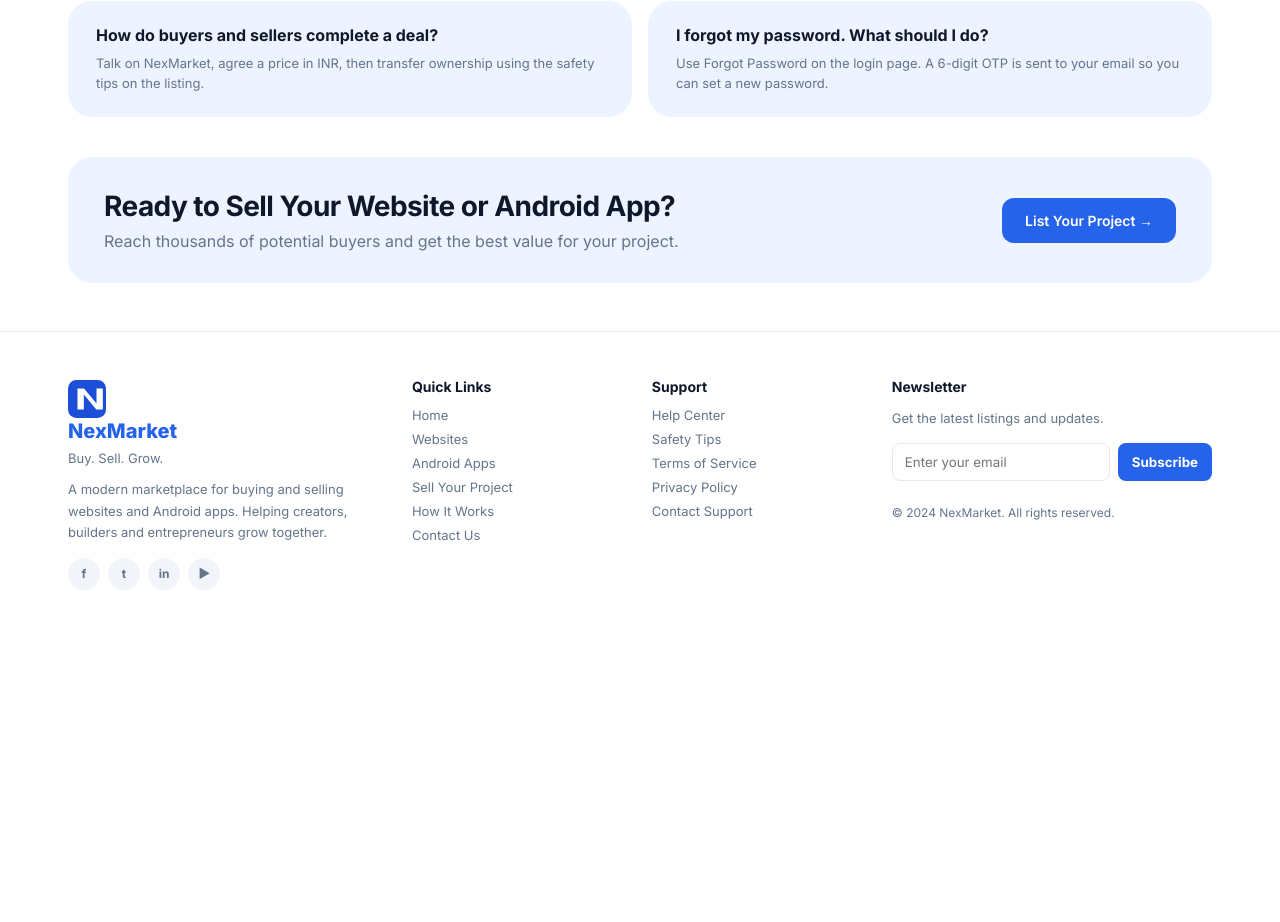
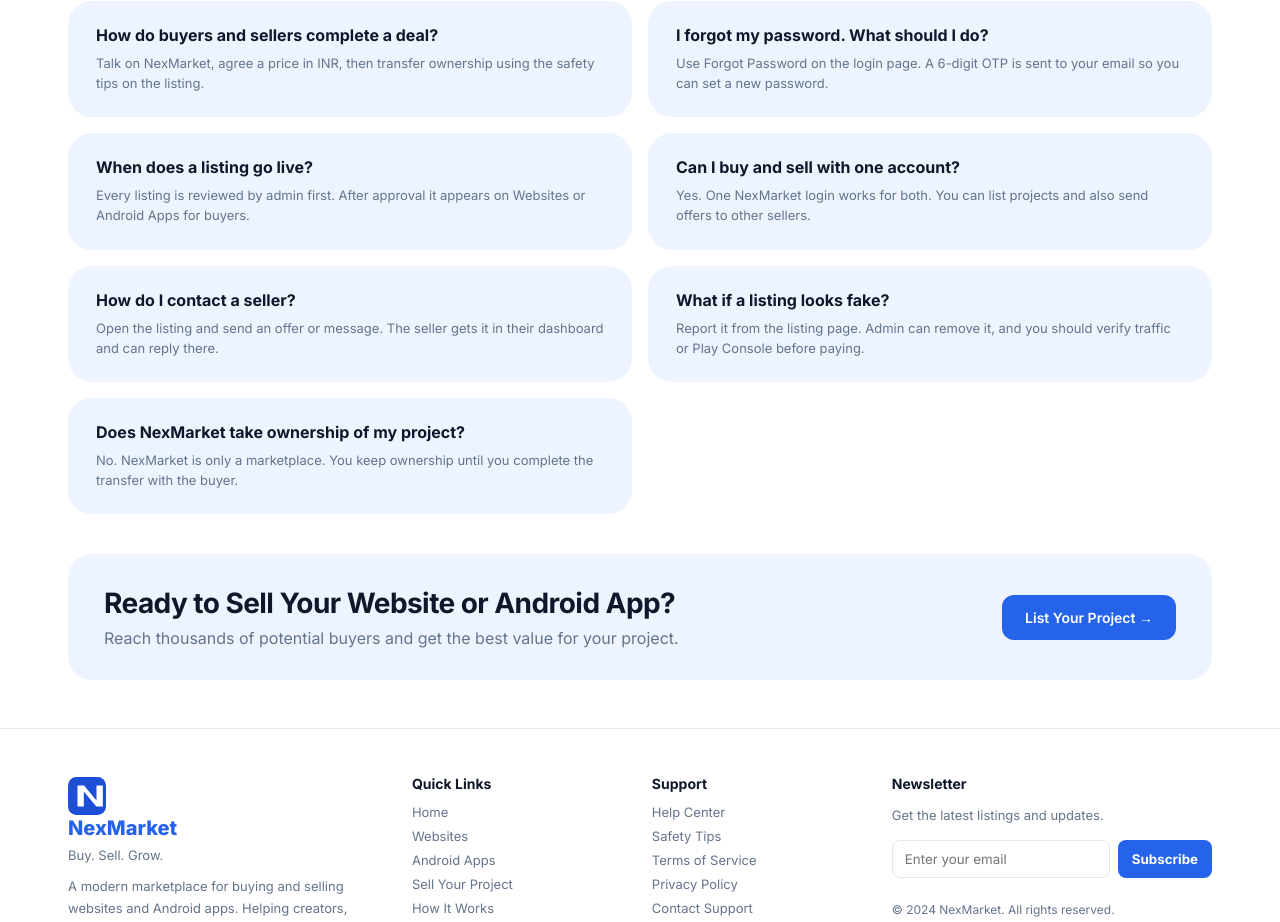
Before and after one commit to companymehra899-cloud/MARKETPLACE, a React (Vite) app in the folder frontend/: page / in a window 1280 px wide. Shown: the part 1360-2282 px from the top of the page. Before the commit the page ends 1982 px from the top, so only its background shows below. Built offline with nearby package versions, Linux system fonts and the light colour scheme; no server answers.

Commit message:
feat: add five more homepage FAQ answers
Keep the existing FAQ style and leave the rest of the homepage unchanged.

```diff
--- a/frontend/src/pages/Home.jsx
+++ b/frontend/src/pages/Home.jsx
@@ -272,6 +272,26 @@
             <h3>I forgot my password. What should I do?</h3>
             <p>Use Forgot Password on the login page. A 6-digit OTP is sent to your email so you can set a new password.</p>
           </div>
+          <div>
+            <h3>When does a listing go live?</h3>
+            <p>Every listing is reviewed by admin first. After approval it appears on Websites or Android Apps for buyers.</p>
+          </div>
+          <div>
+            <h3>Can I buy and sell with one account?</h3>
+            <p>Yes. One NexMarket login works for both. You can list projects and also send offers to other sellers.</p>
+          </div>
+          <div>
+            <h3>How do I contact a seller?</h3>
+            <p>Open the listing and send an offer or message. The seller gets it in their dashboard and can reply there.</p>
+          </div>
+          <div>
+            <h3>What if a listing looks fake?</h3>
+            <p>Report it from the listing page. Admin can remove it, and you should verify traffic or Play Console before paying.</p>
+          </div>
+          <div>
+            <h3>Does NexMarket take ownership of my project?</h3>
+            <p>No. NexMarket is only a marketplace. You keep ownership until you complete the transfer with the buyer.</p>
+          </div>
         </div>
       </section>
 
```
